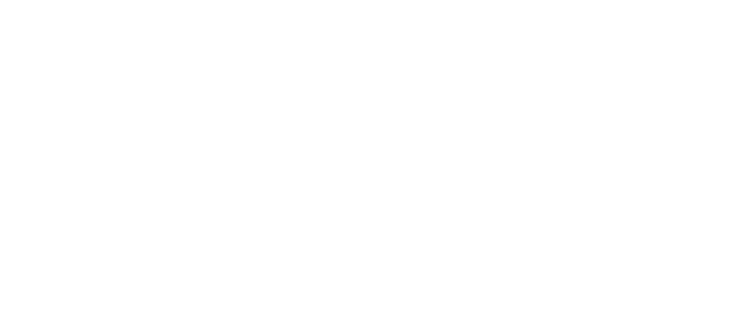
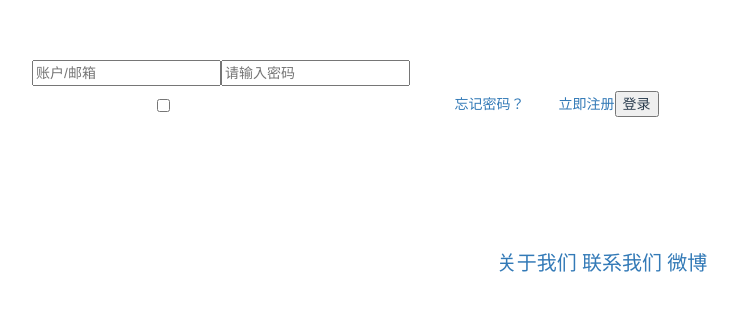
Before and after one commit to NJU-Trust/FrontEnd, a Vue app: page /signup in a window 1280 px wide. Shown: the part 108-418 px from the top of the page, without its empty margins (38-776 px from the left). Built offline with nearby package versions, Linux system fonts and the light colour scheme.

Commit message:
add signup to router

```diff
--- a/src/components/navi.vue
+++ b/src/components/navi.vue
@@ -10,7 +10,7 @@
             <li><a href="./invest.html">投资</a></li>
             <li><a id="loan" href="/loan">借款</a></li>
             <li><a href="./guide.html">教程</a></li>
-            <li id="last" style="float: right;"><a id="signup" href="./signup.html">注册</a></li>
+            <li id="last" style="float: right;"><a id="signup" href="./signup">注册</a></li>
             <li id="secondLast" style="float: right;"><a id="login" href="/login">登录</a></li>
           </ul>
         </div>
@@ -106,6 +106,10 @@
       this.$axios.get("/logout", {"account": 123}).then(res => {
         this.$router.replace('/index');
       });
+    },
+
+    toNormal: function () {
+
     }
   }
 }
--- /dev/null
+++ b/src/pages/signup.vue
@@ -0,0 +1,35 @@
+<template>
+  <div class="container">
+    <img src="/static/pic/logo1_white.png" style="width:15%;position:absolute;top:15px;left: 8%;" align=center><br>
+    <div class="mainbox">
+      <div class="loginbody">
+        <h3 style="color: white;float: top;" align="center">登录</h3>
+        <input type="text" id="account" style="margin-top: 6%;" placeholder="账户/邮箱">
+        <input id="password" type="password" style="margin-top: 8%;" align="center" placeholder="请输入密码"><br>
+        <input type="checkbox" id="remember" style="display:inline;margin-left: 11%;margin-top: 13px;vertical-align: -3px">
+        <p style="display: inline;color: white">记住密码</p>
+        <a href="./findPassword.html" style="margin-left: 20%">忘记密码？</a>
+        <a href="./signup.html" style="margin-left: 3%">立即注册</a>
+        <button id="login" v-on:click="login()">登录</button>
+      </div>
+
+      <div style="text-align: center; color: white;text-align: center;font-size: 20px; margin-top: 2%">
+        <span style="color: white;text-align: center;font-size: 22px;font-family: 'Microsoft YaHei UI'">Trust,让你的大学生活更美好</span><br>
+        <p style="color: white;text-align: center;display: block;padding-top: 40px">@怎么码都码不队</p>
+        <div style="margin-top: 0;" class="bott">
+          <a>关于我们</a>|<a>联系我们</a>|<a>微博</a>
+        </div>
+      </div>
+    </div>
+  </div>
+</template>
+
+<script>
+    export default {
+        name: "signup"
+    }
+</script>
+
+<style scoped>
+
+</style>
--- a/src/router/index.js
+++ b/src/router/index.js
@@ -3,6 +3,7 @@
 import homepage from '@/pages/homepage'
 import login from '@/pages/login'
 import loan from '@/pages/loan'
+import signup from '@/pages/signup'
 
 Vue.use(Router)
 
@@ -22,6 +23,11 @@
       path: '/loan',
       name: 'loan',
       component: loan
+    },
+    {
+      path: '/signup',
+      name: 'signup',
+      component: signup
     }
   ],
   mode:"history"
```
